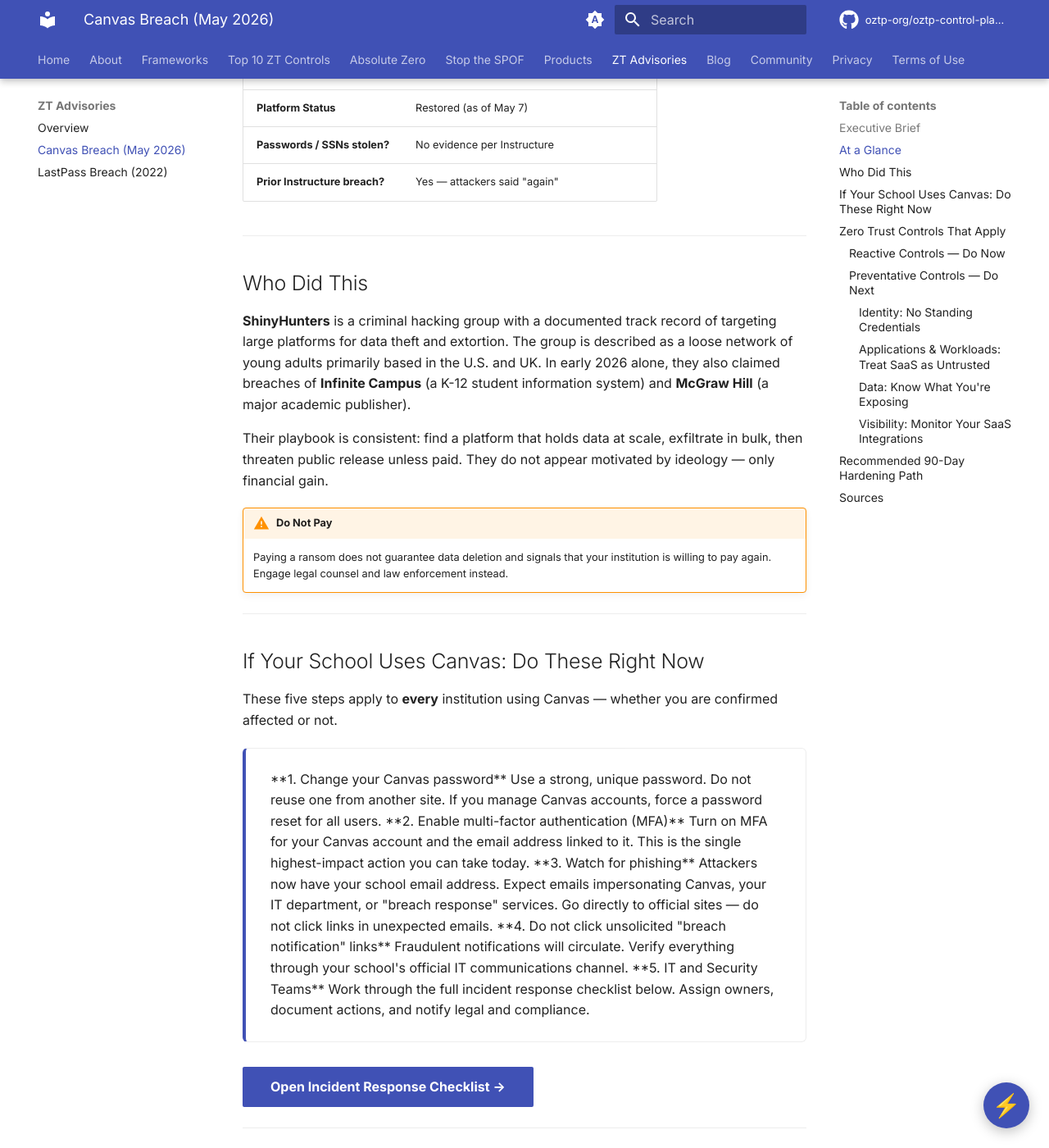
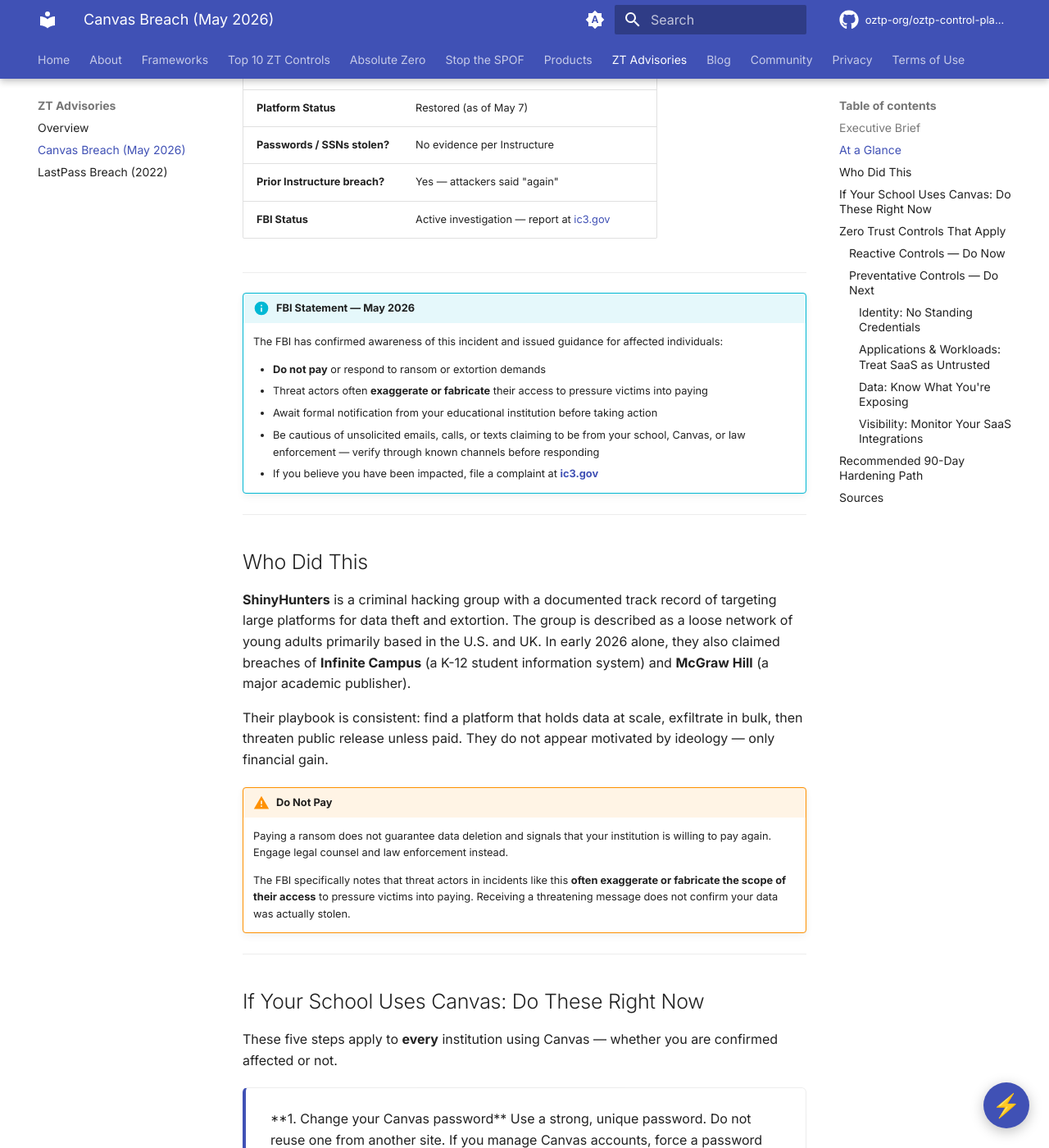
Before and after one commit to oztp-org/oztp-org.github.io, an MkDocs documentation site: the page built from docs/advisories/canvas-2026-05.md, in a window 1280 px wide and 1400 px high, scrolled down 1182 px. Shown: the whole window at 82% size. Built offline with MkDocs 1.6.1 and Material for MkDocs 9.7.7, drawn with Linux system fonts in a browser that asks for light colours; comment, search, counter and statistics services are not loaded; some of the changed text lies outside the part shown.

Commit message:
Add FBI statement to Canvas advisory and printable brief
Incorporates FBI May 2026 PSA confirming awareness of the Canvas LMS breach:
adds FBI Status row to At a Glance table, FBI Statement callout block after
the exec brief, expands Do Not Pay warning with FBI language on threat actors
fabricating access claims, and adds ic3.gov as a source and reporting link.

FBI guidance box also added to page 2 of the printable brief (canvas-2026-05-brief.html).

Co-Authored-By: Claude Sonnet 4.6 <noreply@anthropic.com>

```diff
--- a/docs/advisories/canvas-2026-05.md
+++ b/docs/advisories/canvas-2026-05.md
@@ -31,6 +31,18 @@ Instructure restored access within hours of the public defacement and states the
 | **Platform Status** | Restored (as of May 7) |
 | **Passwords / SSNs stolen?** | No evidence per Instructure |
 | **Prior Instructure breach?** | Yes — attackers said "again" |
+| **FBI Status** | Active investigation — report at [ic3.gov](https://www.ic3.gov) |
+
+---
+
+!!! info "FBI Statement — May 2026"
+    The FBI has confirmed awareness of this incident and issued guidance for affected individuals:
+
+    - **Do not pay** or respond to ransom or extortion demands
+    - Threat actors often **exaggerate or fabricate** their access to pressure victims into paying
+    - Await formal notification from your educational institution before taking action
+    - Be cautious of unsolicited emails, calls, or texts claiming to be from your school, Canvas, or law enforcement — verify through known channels before responding
+    - If you believe you have been impacted, file a complaint at **[ic3.gov](https://www.ic3.gov)**
 
 ---
 
@@ -42,6 +54,8 @@ Their playbook is consistent: find a platform that holds data at scale, exfiltra
 
 !!! warning "Do Not Pay"
     Paying a ransom does not guarantee data deletion and signals that your institution is willing to pay again. Engage legal counsel and law enforcement instead.
+
+    The FBI specifically notes that threat actors in incidents like this **often exaggerate or fabricate the scope of their access** to pressure victims into paying. Receiving a threatening message does not confirm your data was actually stolen.
 
 ---
 
@@ -171,6 +185,7 @@ This advisory is based on publicly available reporting as of May 8, 2026.
 - [Hackers Steal Students' Data — TechCrunch](https://techcrunch.com/2026/05/05/hackers-steal-students-data-during-breach-at-education-tech-giant-instructure/)
 - [PAY OR LEAK — Inside Higher Ed](https://www.insidehighered.com/news/tech-innovation/administrative-tech/2026/05/05/pay-or-leak-hackers-target-big-higher-ed-vendor)
 - [ShinyHunters Breach Instructure — SOCRadar](https://socradar.io/blog/shinyhunters-breach-instructure-students-teachers/)
+- [FBI Public Service Announcement — Canvas LMS Incident (May 2026)](https://www.ic3.gov)
 
 ---
 
```
Also changed, not shown: docs/advisories/canvas-2026-05-brief.html (+55 -0 lines).
